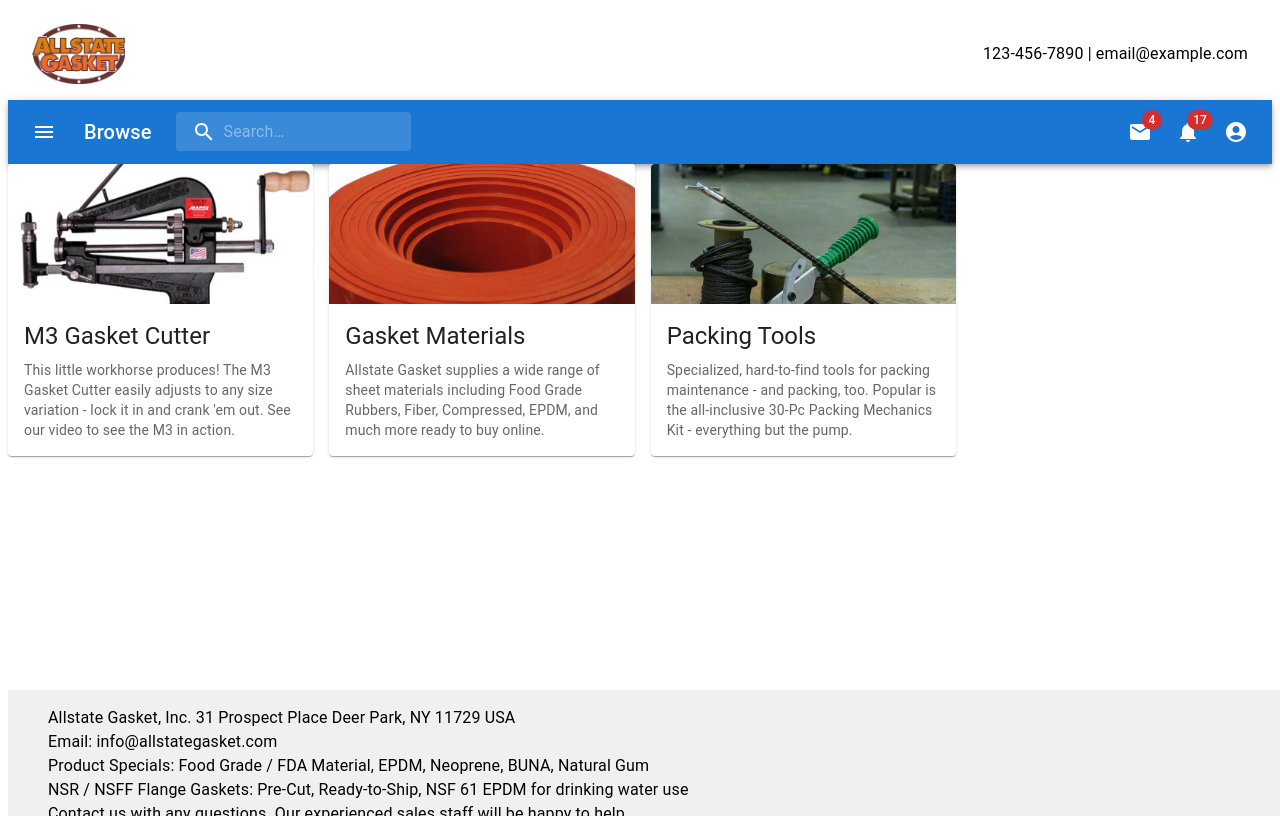
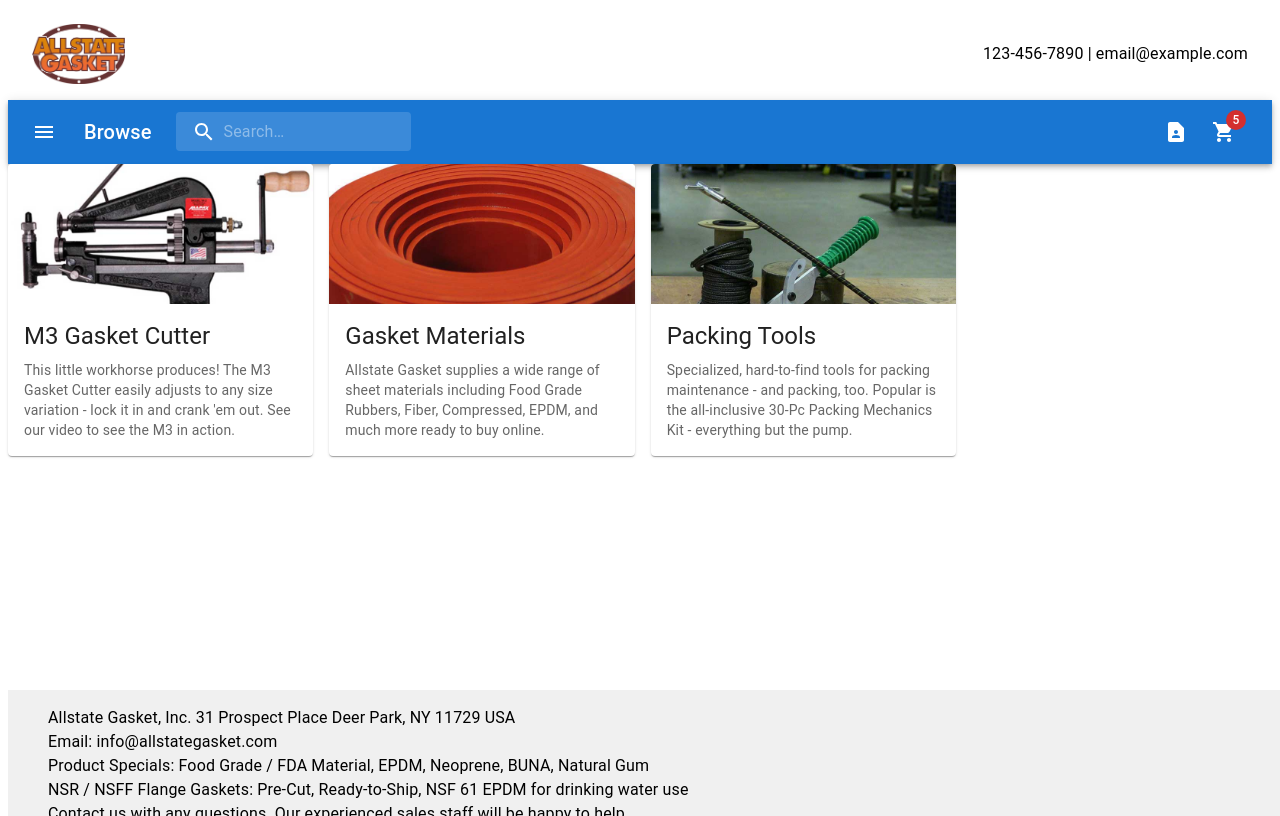
Before and after one commit to rdcheadle3/material-components, a Next.js app: page / in a window 1280 px wide. Built offline with nearby package versions, Linux system fonts and the light colour scheme.

Commit message:
added cart and contact icon, removed profile, mail, notification from AppBar

```diff
--- a/src/components/appbar/AppBar.js
+++ b/src/components/appbar/AppBar.js
@@ -14,9 +14,9 @@
 import MenuIcon from '@mui/icons-material/Menu';
 import SearchIcon from '@mui/icons-material/Search';
 import AccountCircle from '@mui/icons-material/AccountCircle';
-import MailIcon from '@mui/icons-material/Mail';
-import NotificationsIcon from '@mui/icons-material/Notifications';
 import MoreIcon from '@mui/icons-material/MoreVert';
+import ShoppingCartIcon from '@mui/icons-material/ShoppingCart';
+import ContactPageIcon from '@mui/icons-material/ContactPage';
 import { SimpleTreeView, TreeItem } from '@mui/x-tree-view';
 
 const Search = styled('div')(({ theme }) => ({
@@ -130,35 +130,21 @@
     >
       <MenuItem>
         <IconButton size="large" aria-label="show 4 new mails" color="inherit">
-          <Badge badgeContent={4} color="error">
-            <MailIcon />
-          </Badge>
+            <ContactPageIcon  />
         </IconButton>
         <p>Messages</p>
       </MenuItem>
       <MenuItem>
         <IconButton
           size="large"
-          aria-label="show 17 new notifications"
+          aria-label="show 5 new notifications"
           color="inherit"
         >
-          <Badge badgeContent={17} color="error">
-            <NotificationsIcon />
+          <Badge badgeContent={5} color="error">
+            <ShoppingCartIcon />
           </Badge>
         </IconButton>
-        <p>Notifications</p>
-      </MenuItem>
-      <MenuItem onClick={handleProfileMenuOpen}>
-        <IconButton
-          size="large"
-          aria-label="account of current user"
-          aria-controls="primary-search-account-menu"
-          aria-haspopup="true"
-          color="inherit"
-        >
-          <AccountCircle />
-        </IconButton>
-        <p>Profile</p>
+        <p>Cart Items</p>
       </MenuItem>
     </Menu>
   );
@@ -196,30 +182,17 @@
           </Search>
           <Box sx={{ flexGrow: 1 }} />
           <Box sx={{ display: { xs: 'none', md: 'flex' } }}>
-            <IconButton size="large" aria-label="show 4 new mails" color="inherit">
-              <Badge badgeContent={4} color="error">
-                <MailIcon />
-              </Badge>
+            <IconButton size="large" aria-label="contact us" color="inherit">
+                <ContactPageIcon  />
             </IconButton>
             <IconButton
               size="large"
-              aria-label="show 17 new notifications"
+              aria-label="show 5 new notifications"
               color="inherit"
             >
-              <Badge badgeContent={17} color="error">
-                <NotificationsIcon />
+              <Badge badgeContent={5} color="error">
+                <ShoppingCartIcon />
               </Badge>
-            </IconButton>
-            <IconButton
-              size="large"
-              edge="end"
-              aria-label="account of current user"
-              aria-controls={menuId}
-              aria-haspopup="true"
-              onClick={handleProfileMenuOpen}
-              color="inherit"
-            >
-              <AccountCircle />
             </IconButton>
           </Box>
           <Box sx={{ display: { xs: 'flex', md: 'none' } }}>
```
